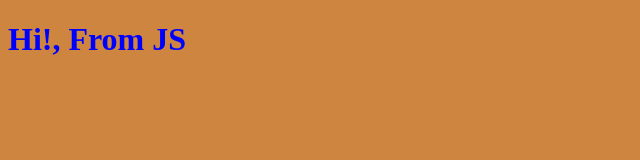
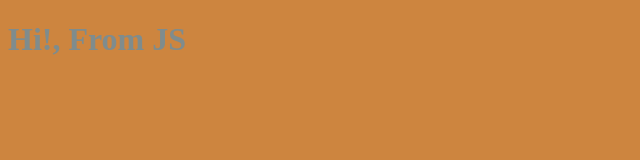
Before and after one commit to JeonHyungJin/JS_restudy, a plain HTML site: page RemindJS/index.html in a window 1280 px wide. Both pictures are taken after a click on the element "Hi!, From JS". Shown: the whole page, without its empty margins (0-640 px from the left). Drawn offline with Linux system fonts and the light colour scheme.

Commit message:
Dom if-else

```diff
--- a/RemindJS/index.css
+++ b/RemindJS/index.css
@@ -1,7 +1,3 @@
 body {
     background-color: peru;
 }
-
-h1 {
-    color: white;
-}
--- a/RemindJS/index.js
+++ b/RemindJS/index.js
@@ -96,7 +96,7 @@ console.log(plus);
 //DOM Functions
 const title = document.getElementById("title");
 title.innerHTML = "Hi!, From JS";
-title.style.color = 'red';
+//title.style.color = 'red';
 document.title = "I own you now";
 
 //Event
@@ -105,12 +105,6 @@ function handleResize() {
 }
 
 window.addEventListener("resize", handleResize);
-
-function handleClick() {
-    title.style.color = "blue";
-}
-
-title.addEventListener("click", handleClick);
 
 //if-else
 if (10 > 5) {
@@ -126,3 +120,22 @@ if (20 > 5 && "nico" === "nico") {
 }
 
 //Dom if-else function
+
+const BASE_COLOR = "rgb(52, 73, 94)";
+const OTHER_COLOR = "#7f8c8d";
+
+function handleClick() {
+    const currentColor = title.style.color;
+    if (currentColor === BASE_COLOR) {
+        title.style.color = OTHER_COLOR;
+    } else {
+        title.style.color = BASE_COLOR;
+    }
+}
+
+function init() {
+    title.style.color = BASE_COLOR;
+    title.addEventListener("click", handleClick);
+}
+
+init();
```
